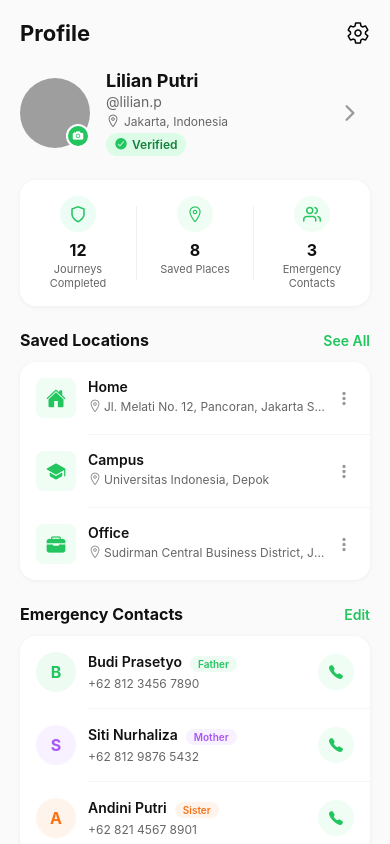
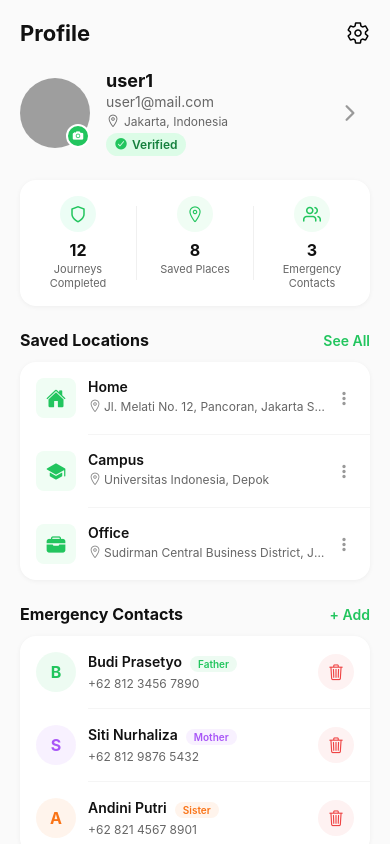
Before and after one commit to 01stella/KeLAS-hackathon, a React Native app in the folder stepsafe/: screen /profile in a window 390 px wide. Built offline with nearby package versions, Linux system fonts and the light colour scheme; grey boxes are pictures that could not be loaded.

Commit message:
Revise the Profile Screen. Make the emergency contact list can be added and remove

```diff
--- a/stepsafe/src/screens/HomeScreen.tsx
+++ b/stepsafe/src/screens/HomeScreen.tsx
@@ -83,7 +83,7 @@ export default function HomeScreen() {
         <View style={styles.bottomPanel}>
           <View style={styles.locationRow}>
             <View style={styles.dotCurrent} />
-            <Text style={styles.locationText}>Current: UI Campus Library</Text>
+            <Text style={styles.locationText}>Current: Universitas Multimedia Nusantara</Text>
           </View>
 
           <View style={styles.locationConnector} />
--- a/stepsafe/src/screens/ProfileScreen.tsx
+++ b/stepsafe/src/screens/ProfileScreen.tsx
@@ -1,8 +1,55 @@
-import React from 'react';
-import { StyleSheet, Text, View, Image, ScrollView, TouchableOpacity, SafeAreaView, Platform, StatusBar } from 'react-native';
+import React, { useState } from 'react';
+import { StyleSheet, Text, View, Image, ScrollView, TouchableOpacity, SafeAreaView, Platform, StatusBar, Modal, TextInput, KeyboardAvoidingView } from 'react-native';
 import { Ionicons, Feather, MaterialCommunityIcons } from '@expo/vector-icons';
 
 export default function ProfileScreen() {
+  // 1. Dynamic State for Emergency Contacts
+  const [contacts, setContacts] = useState([
+    { id: '1', name: 'Budi Prasetyo', relation: 'Father', phone: '+62 812 3456 7890', color: '#22C55E' },
+    { id: '2', name: 'Siti Nurhaliza', relation: 'Mother', phone: '+62 812 9876 5432', color: '#A855F7' },
+    { id: '3', name: 'Andini Putri', relation: 'Sister', phone: '+62 821 4567 8901', color: '#F97316' }
+  ]);
+
+  // 2. Modal State & Form Fields
+  const [isModalVisible, setIsModalVisible] = useState(false);
+  const [newName, setNewName] = useState('');
+  const [newRelation, setNewRelation] = useState('');
+  const [newPhone, setNewPhone] = useState('');
+
+  // Pre-defined colors for new contacts
+  const colorPalette = ['#3B82F6', '#EC4899', '#EAB308', '#14B8A6', '#8B5CF6'];
+
+  // Add Contact Handler
+  const handleAddContact = () => {
+    if (!newName.trim() || !newPhone.trim()) return;
+
+    const randomColor = colorPalette[Math.floor(Math.random() * colorPalette.length)];
+
+    const newContact = {
+      id: Date.now().toString(),
+      name: newName,
+      relation: newRelation || 'Friend',
+      phone: newPhone,
+      color: randomColor
+    };
+
+    setContacts([...contacts, newContact]);
+    closeModal();
+  };
+
+  // Delete Contact Handler
+  const handleDeleteContact = (id: string) => {
+    setContacts(contacts.filter(contact => contact.id !== id));
+  };
+
+  // Reset and Close Modal
+  const closeModal = () => {
+    setIsModalVisible(false);
+    setNewName('');
+    setNewRelation('');
+    setNewPhone('');
+  };
+
   return (
     <SafeAreaView style={styles.container}>
       <ScrollView showsVerticalScrollIndicator={false} contentContainerStyle={styles.scrollContent}>
@@ -19,7 +66,7 @@ export default function ProfileScreen() {
         <View style={styles.profileSection}>
           <View>
             <Image
-              source={{ uri: 'https://i.pravatar.cc/150?img=32' }}
+              source={{ uri: 'https://i.pravatar.cc/150?img=11' }}
               style={styles.avatar}
             />
             <View style={styles.cameraIconBadge}>
@@ -28,8 +75,8 @@ export default function ProfileScreen() {
           </View>
 
           <View style={styles.profileDetails}>
-            <Text style={styles.nameText}>Lilian Putri</Text>
-            <Text style={styles.handleText}>@lilian.p</Text>
+            <Text style={styles.nameText}>user1</Text>
+            <Text style={styles.handleText}>user1@mail.com</Text>
             <View style={styles.locationRow}>
               <Ionicons name="location-outline" size={14} color="#666" />
               <Text style={styles.locationText}>Jakarta, Indonesia</Text>
@@ -69,7 +116,8 @@ export default function ProfileScreen() {
             <View style={[styles.statIconBg, { backgroundColor: '#F0FDF4' }]}>
               <Feather name="users" size={18} color="#22C55E" />
             </View>
-            <Text style={styles.statNumber}>3</Text>
+            {/* Dynamically update contact count */}
+            <Text style={styles.statNumber}>{contacts.length}</Text>
             <Text style={styles.statLabel}>Emergency{"\n"}Contacts</Text>
           </View>
         </View>
@@ -91,15 +139,32 @@ export default function ProfileScreen() {
         {/* Emergency Contacts */}
         <View style={styles.sectionHeader}>
           <Text style={styles.sectionTitle}>Emergency Contacts</Text>
-          <TouchableOpacity><Text style={styles.linkText}>Edit</Text></TouchableOpacity>
+          {/* Change Edit to Add and trigger modal */}
+          <TouchableOpacity onPress={() => setIsModalVisible(true)}>
+            <Text style={styles.linkText}>+ Add</Text>
+          </TouchableOpacity>
         </View>
 
         <View style={styles.cardContainer}>
-          <ContactItem initial="B" name="Budi Prasetyo" relation="Father" phone="+62 812 3456 7890" color="#22C55E" />
-          <View style={styles.lineDivider} />
-          <ContactItem initial="S" name="Siti Nurhaliza" relation="Mother" phone="+62 812 9876 5432" color="#A855F7" />
-          <View style={styles.lineDivider} />
-          <ContactItem initial="A" name="Andini Putri" relation="Sister" phone="+62 821 4567 8901" color="#F97316" />
+          {contacts.length === 0 ? (
+            <View style={{ padding: 20, alignItems: 'center' }}>
+              <Text style={{ color: '#999' }}>No emergency contacts yet.</Text>
+            </View>
+          ) : (
+            contacts.map((contact, index) => (
+              <React.Fragment key={contact.id}>
+                <ContactItem
+                  initial={contact.name.charAt(0).toUpperCase()}
+                  name={contact.name}
+                  relation={contact.relation}
+                  phone={contact.phone}
+                  color={contact.color}
+                  onDelete={() => handleDeleteContact(contact.id)}
+                />
+                {index < contacts.length - 1 && <View style={styles.lineDivider} />}
+              </React.Fragment>
+            ))
+          )}
         </View>
 
         {/* SOS Button */}
@@ -116,13 +181,57 @@ export default function ProfileScreen() {
 
       </ScrollView>
 
-      {/* Static Bottom Tab Bar */}
+      {/* Add Contact Modal */}
+      <Modal visible={isModalVisible} animationType="slide" transparent={true}>
+        <KeyboardAvoidingView behavior={Platform.OS === 'ios' ? 'padding' : 'height'} style={styles.modalOverlay}>
+          <View style={styles.modalContent}>
+            <View style={styles.modalHeader}>
+              <Text style={styles.modalTitle}>Add Emergency Contact</Text>
+              <TouchableOpacity onPress={closeModal}>
+                <Ionicons name="close" size={24} color="#666" />
+              </TouchableOpacity>
+            </View>
+
+            <TextInput
+              style={styles.modalInput}
+              placeholder="Full Name"
+              value={newName}
+              onChangeText={setNewName}
+              placeholderTextColor="#999"
+            />
+            <TextInput
+              style={styles.modalInput}
+              placeholder="Relation (e.g. Roommate, Father)"
+              value={newRelation}
+              onChangeText={setNewRelation}
+              placeholderTextColor="#999"
+            />
+            <TextInput
+              style={styles.modalInput}
+              placeholder="Phone Number"
+              keyboardType="phone-pad"
+              value={newPhone}
+              onChangeText={setNewPhone}
+              placeholderTextColor="#999"
+            />
+
+            <TouchableOpacity
+              style={[styles.modalButton, { backgroundColor: (!newName || !newPhone) ? '#D1D5DB' : '#22C55E' }]}
+              disabled={!newName || !newPhone}
+              onPress={handleAddContact}
+            >
+              <Text style={styles.modalButtonText}>Save Contact</Text>
+            </TouchableOpacity>
+          </View>
+        </KeyboardAvoidingView>
+      </Modal>
+
     </SafeAreaView>
   );
 }
 
 // Reusable Components
-const LocationItem = ({ icon, title, subtitle }) => (
+const LocationItem = ({ icon, title, subtitle }: any) => (
   <View style={styles.listItem}>
     <View style={styles.locationIconBg}>
       <Ionicons name={icon} size={20} color="#22C55E" />
@@ -140,7 +249,8 @@ const LocationItem = ({ icon, title, subtitle }) => (
   </View>
 );
 
-const ContactItem = ({ initial, name, relation, phone, color }) => (
+// Added onDelete prop and replaced phone icon with a delete icon
+const ContactItem = ({ initial, name, relation, phone, color, onDelete }: any) => (
   <View style={styles.listItem}>
     <View style={[styles.avatarPlaceholder, { backgroundColor: `${color}15` }]}>
       <Text style={[styles.avatarInitial, { color: color }]}>{initial}</Text>
@@ -154,17 +264,10 @@ const ContactItem = ({ initial, name, relation, phone, color }) => (
       </View>
       <Text style={styles.listSubtitle}>{phone}</Text>
     </View>
-    <TouchableOpacity style={styles.phoneButton}>
-      <Ionicons name="call" size={16} color="#22C55E" />
+    <TouchableOpacity style={styles.deleteButton} onPress={onDelete}>
+      <Ionicons name="trash-outline" size={18} color="#EF4444" />
     </TouchableOpacity>
   </View>
-);
-
-const TabItem = ({ icon, label, active }) => (
-  <TouchableOpacity style={styles.tabItem}>
-    <Ionicons name={icon} size={24} color={active ? '#22C55E' : '#888'} />
-    <Text style={[styles.tabLabel, active && styles.tabLabelActive]}>{label}</Text>
-  </TouchableOpacity>
 );
 
 // Styles
@@ -176,7 +279,7 @@ const styles = StyleSheet.create({
   },
   scrollContent: {
     padding: 20,
-    paddingBottom: 100, // Space for bottom tab
+    paddingBottom: 100,
   },
   header: {
     flexDirection: 'row',
@@ -376,11 +479,11 @@ const styles = StyleSheet.create({
     fontSize: 10,
     fontWeight: '600',
   },
-  phoneButton: {
+  deleteButton: {
     width: 36,
     height: 36,
     borderRadius: 18,
-    backgroundColor: '#F0FDF4',
+    backgroundColor: '#FEF2F2',
     justifyContent: 'center',
     alignItems: 'center',
   },
@@ -421,29 +524,53 @@ const styles = StyleSheet.create({
     fontSize: 12,
     color: '#666',
   },
-  bottomTab: {
+
+  /* Modal Styles */
+  modalOverlay: {
+    flex: 1,
+    backgroundColor: 'rgba(0, 0, 0, 0.4)',
+    justifyContent: 'flex-end',
+  },
+  modalContent: {
+    backgroundColor: '#FFF',
+    borderTopLeftRadius: 24,
+    borderTopRightRadius: 24,
+    padding: 24,
+    paddingBottom: Platform.OS === 'ios' ? 40 : 24,
+    shadowColor: '#000',
+    shadowOffset: { width: 0, height: -2 },
+    shadowOpacity: 0.1,
+    shadowRadius: 10,
+    elevation: 10,
+  },
+  modalHeader: {
     flexDirection: 'row',
-    justifyContent: 'space-around',
-    paddingVertical: 12,
-    backgroundColor: '#FFF',
-    borderTopWidth: 1,
-    borderTopColor: '#F0F0F0',
-    position: 'absolute',
-    bottom: 0,
-    left: 0,
-    right: 0,
-    paddingBottom: Platform.OS === 'ios' ? 24 : 12,
+    justifyContent: 'space-between',
+    alignItems: 'center',
+    marginBottom: 20,
   },
-  tabItem: {
+  modalTitle: {
+    fontSize: 18,
+    fontWeight: '700',
+    color: '#111',
+  },
+  modalInput: {
+    backgroundColor: '#F3F4F6',
+    borderRadius: 12,
+    padding: 16,
+    fontSize: 15,
+    marginBottom: 16,
+    color: '#111',
+  },
+  modalButton: {
+    paddingVertical: 16,
+    borderRadius: 12,
     alignItems: 'center',
+    marginTop: 8,
   },
-  tabLabel: {
-    fontSize: 10,
-    color: '#888',
-    marginTop: 4,
-  },
-  tabLabelActive: {
-    color: '#22C55E',
-    fontWeight: '600',
+  modalButtonText: {
+    color: '#FFF',
+    fontSize: 16,
+    fontWeight: '700',
   }
 });
```
